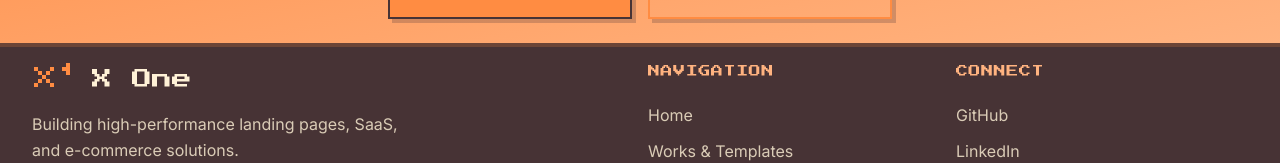
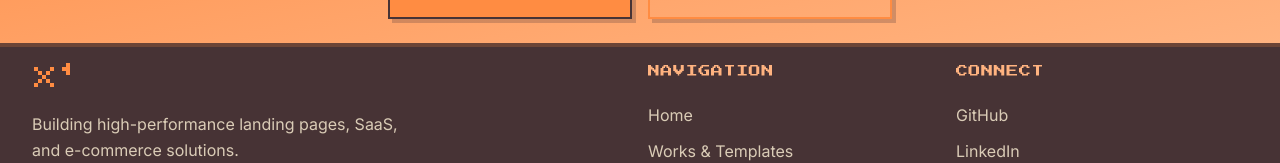
Before and after one commit to xone-boop/profil, a Next.js app: page / in a window 1280 px wide. Shown: the part 2770-2933 px from the top of the page. Built offline with nearby package versions, Linux system fonts and the light colour scheme.

Commit message:
fix: remove duplicate X One text from footer

```diff
--- a/src/components/Footer.tsx
+++ b/src/components/Footer.tsx
@@ -12,7 +12,6 @@ export function Footer() {
                     <div className="md:col-span-2">
                         <div className="flex items-center gap-3 mb-4">
                             <BrandLogo size={32} className="text-primary" />
-                            <span className="font-pixel text-xl text-background">X One</span>
                         </div>
                         <p className="font-sans text-base text-background/80 leading-relaxed max-w-sm">
                             Building high-performance landing pages, SaaS, and e-commerce solutions.
```
